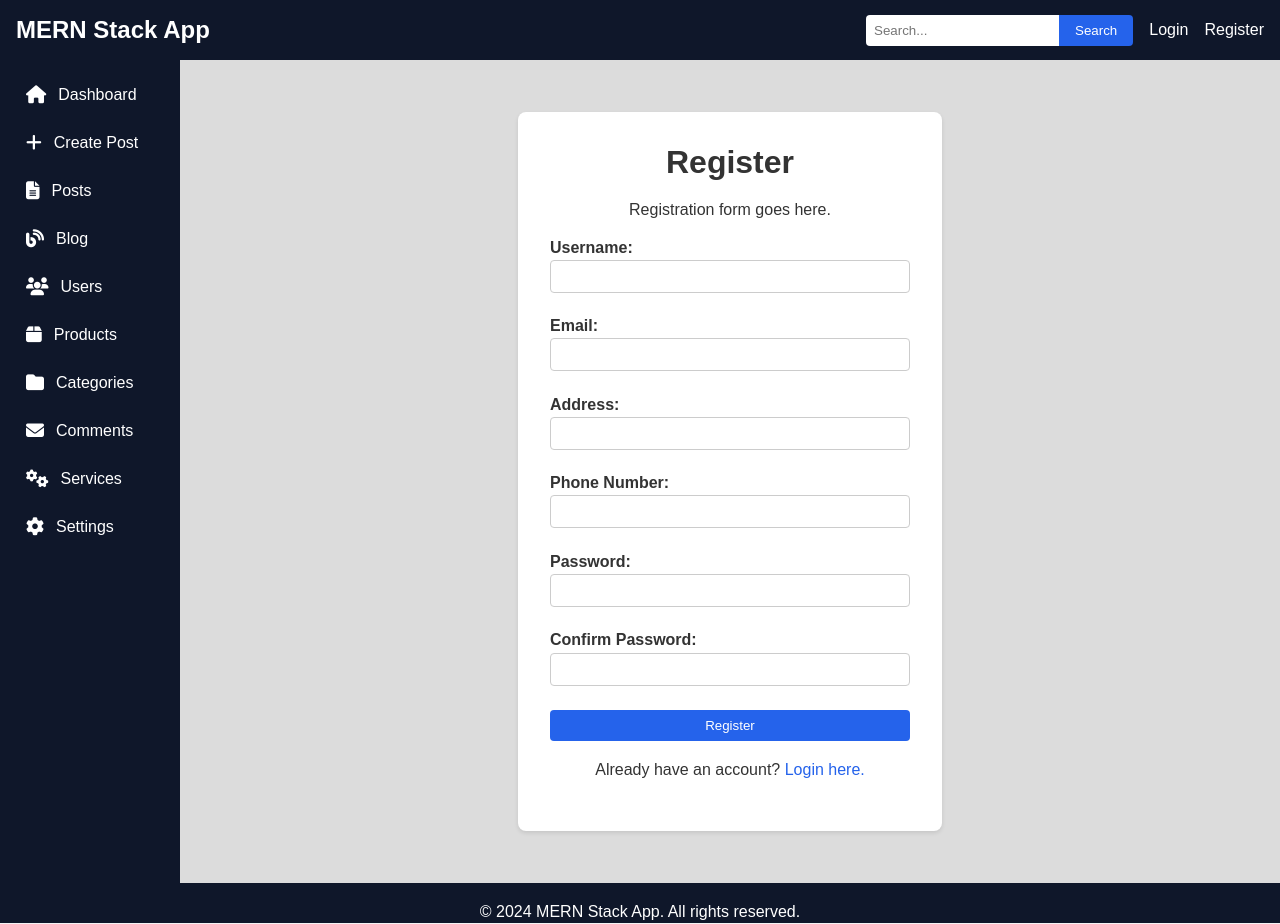
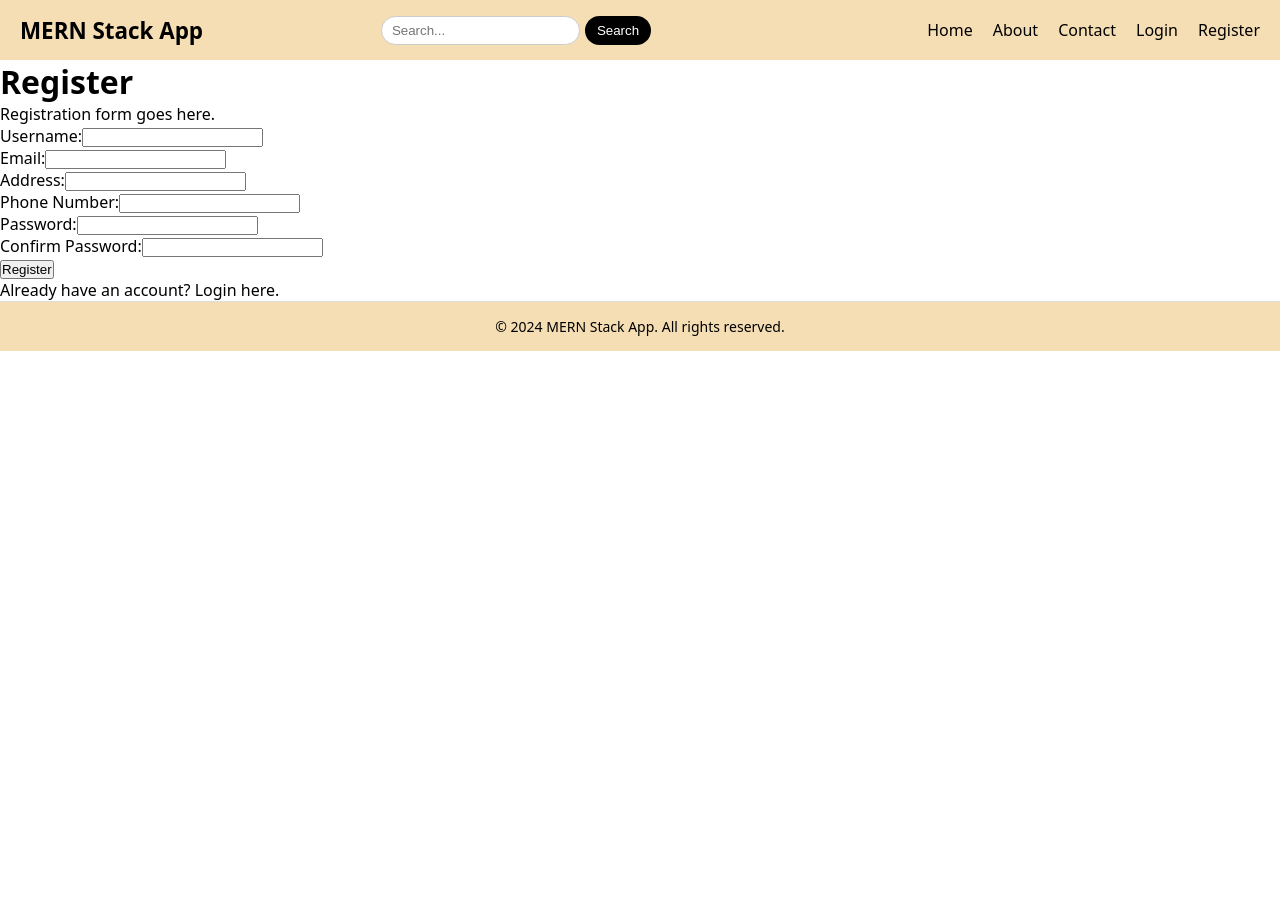
Before and after one commit to Ghulammurtazabajwa/MERN-Project, a React (Vite) app in the folder Frontend/: page /register in a window 1280 px wide. After the commit the page ends 800 px from the top, so only its background shows below. Built offline with nearby package versions, Linux system fonts and the light colour scheme.

Commit message:
Big change MERN blog project

```diff
--- a/Frontend/src/App.jsx
+++ b/Frontend/src/App.jsx
@@ -1,41 +1,61 @@
 import { Routes, Route } from "react-router";
-import { Layout } from "./components/layout/Layout";
+import { Navbar } from "./components/Navbar";
+import { Footer } from "./components/Footer";
+
+// Main Page
 import { Home } from "./pages/Home";
 import { About } from "./pages/About";
 import { Contact } from "./pages/Contact";
+
+// Auth Page
 import { Register } from "./pages/auth/Register";
 import { Login } from "./pages/auth/Login";
+import { ForgotPassword } from "./pages/auth/ForgotPassword";
+
+// Post Page
+import { PostCard } from "./components/PostCard";
+import { PostDetails } from "./pages/post/PostDetails";
+import { CreatePost } from "./pages/post/CreatePost";
+import { EditPost } from "./pages/post/EditPost";
+
+// Category Page
+import { CategoryList } from "./pages/category/CategoryList";
+import { CreateCategory } from "./pages/category/CreateCategory";
+import { EditCategory } from "./pages/category/EditCategory";
+
+// CSS Custom File
 import "./App.css";
-import { ForgotPassword } from "./pages/auth/ForgotPassword";
-import { Dashboard } from "./pages/admin/Dashboard";
-import { PostCard } from "./components/PostCard";
-import { PostDetails } from "./pages/PostDetails";
-import { CreatePost } from "./pages/CreatePost";
-import { EditPost } from "./pages/EditPost";
-import { CategoryList } from "./pages/CategoryList";
-import { CreateCategory } from "./pages/CreateCategory";
-import { EditCategory } from "./pages/EditCategory";
+
 function App() {
   return (
-    <Layout>
+    <>
+      <Navbar />
       <Routes>
-        <Route path="/posts" element={<Home />} />
+        <Route path="/" element={<Home />} />
         <Route path="/about" element={<About />} />
         <Route path="/contact" element={<Contact />} />
+
+        {/* Auth Page */}
         <Route path="/register" element={<Register />} />
         <Route path="/login" element={<Login />} />
         <Route path="/forgot-password" element={<ForgotPassword />} />
-        <Route path="/dashboard" element={<Dashboard />} />
+
+        {/* Post Page */}
         <Route path="/post-card" element={<PostCard />} />
         <Route path="/post/:slug" element={<PostDetails />} />
         <Route path="/create-post" element={<CreatePost />} />
         <Route path="/posts/:slug/edit" element={<EditPost />} />
+
+        {/* Category Page */}
         <Route path="/categories" element={<CategoryList />} />
         <Route path="/create-category" element={<CreateCategory />} />
         <Route path="/edit-category/:slug/edit" element={<EditCategory />} />
+
+        {/* Not Fount Page */}
         <Route path="*" element={<h1>404 Not Found</h1>} />
       </Routes>
-    </Layout>
+      <Footer />
+    </>
   );
 }
 
--- a/Frontend/src/components/Navbar.jsx
+++ b/Frontend/src/components/Navbar.jsx
@@ -2,7 +2,6 @@ import React, { useState } from "react";
 import { Link, NavLink } from "react-router";
 
 export const Navbar = () => {
-
   const [menuOpen, setMenuOpen] = useState(false);
 
   const toggleMenu = () => setMenuOpen(!menuOpen);
@@ -13,29 +12,42 @@ export const Navbar = () => {
       <Link className="navbar-logo" to="/">
         MERN Stack App
       </Link>
-
       <button className="menu-toggle" onClick={toggleMenu}>
         <i className={menuOpen ? "fas fa-times" : "fas fa-bars"}></i>
       </button>
-
+      <form className="search-box">
+        <input className="search-input" type="text" placeholder="Search..." />
+        <button className="search-btn" type="submit">Search</button>
+      </form>
       <nav className={`navbar-links ${menuOpen ? "active" : ""}`}>
-        <form className="navbar-search">
-          <input type="text" placeholder="Search..." />
-          <button type="submit">Search</button>
-        </form>
-
+        <NavLink to="/" onClick={closeMenu}>
+          Home
+        </NavLink>
+        <NavLink to="/about" onClick={closeMenu}>
+          About
+        </NavLink>
+        <NavLink to="/contact" onClick={closeMenu}>
+          Contact
+        </NavLink>
         {!localStorage.getItem("accessToken") ? (
           <>
-            <NavLink to="/login" onClick={closeMenu}>Login</NavLink>
-            <NavLink to="/register" onClick={closeMenu}>Register</NavLink>
+            <NavLink to="/login" onClick={closeMenu}>
+              Login
+            </NavLink>
+            <NavLink to="/register" onClick={closeMenu}>
+              Register
+            </NavLink>
           </>
         ) : (
           <>
-            <NavLink to="/profile" onClick={closeMenu}>Profile</NavLink>
-            <NavLink to="/logout" onClick={closeMenu}>Logout</NavLink>
+            <NavLink to="/profile" onClick={closeMenu}>
+              Profile
+            </NavLink>
+            <NavLink to="/logout" onClick={closeMenu}>
+              Logout
+            </NavLink>
           </>
         )}
-
       </nav>
     </header>
   );
--- a/Frontend/src/index.css
+++ b/Frontend/src/index.css
@@ -1,303 +1,131 @@
+:root {
+  --text-color: black;
+  --background-color: wheat;
+}
+
 * {
+  padding: 0;
   margin: 0;
-  padding: 0;
   box-sizing: border-box;
 }
+
 body {
-  font-family: Arial, sans-serif;
-  background-color: #f4f4f4;
-  color: #333;
+  font-family: system-ui, -apple-system, BlinkMacSystemFont, "Segoe UI", Roboto,
+    Oxygen, Ubuntu, Cantarell, "Open Sans", "Helvetica Neue", sans-serif;
   overflow-x: hidden;
 }
+
 a {
+  color: var(--text-color);
   text-decoration: none;
-  color: #333;
-}
-h1 {
-  margin-bottom: 1rem;
-}
-p {
-  margin-bottom: 1rem;
-  line-height: 1.6;
 }
 
 /* Navbar */
 .navbar {
-  background-color: #0f172a;
-  color: #fff;
-  padding: 1rem;
+  display: grid;
+  grid-template-columns: 1fr 2fr 2fr;
+  align-items: center;
+  padding: 0 20px;
+  height: 60px;
+  background: var(--background-color);
+}
+
+.navbar-logo {
+  font-size: 1.4rem;
+  font-weight: 700;
+}
+
+/* Search */
+.search-box {
   display: flex;
-  justify-content: space-between;
-  align-items: center;
-  position: sticky;
-  top: 0;
-  z-index: 1000;
+  justify-content: center;
+  gap: 5px;
 }
-.navbar-logo {
-  font-size: 1.5rem;
-  font-weight: bold;
-  color: #fff;
+
+.search-input {
+  padding: 6px 10px;
+  border-radius: 20px;
+  border: 1px solid #ccc;
 }
-.navbar-logo:hover {
-  text-decoration: underline;
+
+.search-btn {
+  padding: 6px 12px;
+  border: none;
+  border-radius: 20px;
+  background: black;
+  color: white;
+  cursor: pointer;
 }
+
+/* Links */
+.navbar-links {
+  display: flex;
+  justify-content: end;
+  gap: 20px;
+}
+
+.navbar-links a {
+  font-weight: 500;
+}
+
+/* Menu Button */
 .menu-toggle {
   display: none;
   background: none;
   border: none;
-  color: white;
-  font-size: 1.5rem;
-}
-.menu-toggle1 {
-  display: block;
-}
-.navbar-search {
-  display: flex;
-}
-.navbar-search input {
-  padding: 0.5rem;
-  border: none;
-  border-radius: 4px 0 0 4px;
-}
-.navbar-search button {
-  padding: 0.5rem 1rem;
-  border: none;
-  background-color: #2563eb;
-  color: #fff;
-  border-radius: 0 4px 4px 0;
-  cursor: pointer;
-}
-.navbar-search button:hover {
-  background-color: #1d4ed8;
-}
-.navbar-links {
-  display: flex;
-  gap: 1rem;
-  align-items: center;
-}
-.navbar-links a {
-  color: #fff;
-}
-.navbar-links a:hover {
-  text-decoration: underline;
-}
-
-/* Sidebar */
-.sidebar {
-  background-color: #0f172a;
-  color: white;
-  padding: 1rem;
-  transition: width 0.3s;
-}
-.sidebar-nav {
-  display: flex;
-  flex-direction: column;
-  gap: 10px;
-}
-.sidebar-link {
-  display: flex;
-  align-items: center;
-  gap: 12px;
-  padding: 10px;
-  color: white;
-  border-radius: 6px;
-}
-.sidebar-link:hover {
-  background: #1e293b;
-}
-.sidebar-link i {
-  font-size: 18px;
+  font-size: 20px;
 }
 
 /* Footer */
 .footer {
   width: 100%;
-  background-color: #0f172a;
-  color: #fff;
+  background-color: var(--background-color);
+  color: var(--text-color);
   text-align: center;
-  padding: 1rem;
+  padding: 15px 10px;
+  font-size: 14px;
+  border-top: 1px solid #ddd;
+  margin-top: auto;
 }
+
 .footer p {
   margin: 0;
 }
 
-main {
-  padding: 2rem;
-}
+/* Mobile Responsive */
 
-/* Form Register Login Forgot Password */
-.form {
-  width: 40%;
-  background: white;
-  padding: 2rem;
-  border-radius: 8px;
-  box-shadow: 0 2px 4px rgba(0, 0, 0, 0.1);
-  margin: 2rem auto;
-}
-
-.form form {
-  display: flex;
-  flex-direction: column;
-  gap: 0.2rem;
-}
-form label {
-  font-weight: bold;
-}
-form input {
-  padding: 0.5rem;
-  border: 1px solid #ccc;
-  border-radius: 4px;
-}
-form button,
-.social-login {
-  padding: 0.5rem 1rem;
-  border: none;
-  background-color: #2563eb;
-  color: #fff;
-  border-radius: 4px;
-  cursor: pointer;
-}
-
-.social-login {
-  margin-top: 1rem;
-  width: 100%;
-}
-
-form button:hover,
-.social-login:hover {
-  background-color: #1d4ed8;
-}
-
-.form a {
-  color: #2563eb;
-  text-align: center;
-  margin-top: 1rem;
-}
-
-.form a:hover {
-  text-decoration: underline;
-}
-.form h1 {
-  text-align: center;
-  margin-bottom: 1rem;
-}
-.form p {
-  margin-top: 1rem;
-  text-align: center;
-}
-
-/* Create Post Form */
-.create-post {
-  width: 60%;
-  background: white;
-  padding: 2rem;
-  border-radius: 8px;
-  box-shadow: 0 2px 4px rgba(0, 0, 0, 0.1);
-  margin: 2rem auto;
-}
-
-.create-post form {
-  display: flex;
-  flex-direction: column;
-  gap: 0.5rem;
-}
-.create-post form div {
-  display: flex;
-  flex-direction: column;
-
-  gap: 0.5rem;
-}
-.create-post form label {
-  font-weight: bold;
-}
-.create-post form input,
-.create-post form textarea {
-  padding: 0.5rem;
-  border: 1px solid #ccc;
-  border-radius: 4px;
-}
-.create-post form textarea {
-  resize: vertical;
-  min-height: 100px;
-}
-.create-post form select {
-  padding: 0.5rem;
-  border: 1px solid #ccc;
-  border-radius: 4px;
-}
-.create-post form button {
-  padding: 0.5rem 1rem;
-  border: none;
-  background-color: #2563eb;
-  color: #fff;
-  border-radius: 4px;
-  cursor: pointer;
-}
-.create-post form button:hover {
-  background-color: #1d4ed8;
-}
-.create-post h1 {
-  text-align: center;
-  margin-bottom: 1rem;
-}
-.create-post p {
-  margin-top: 1rem;
-  text-align: center;
-}
-
-
-/* Responsive Design */
 @media (max-width: 768px) {
   /* Navbar */
+  .navbar {
+    grid-template-columns: 1fr auto;
+  }
+
+  .search-box {
+    display: none;
+  }
+
   .menu-toggle {
     display: block;
   }
+
   .navbar-links {
-    display: none;
-    flex-direction: column;
-    gap: 0;
     position: absolute;
     top: 60px;
     right: 0;
-    width: 50%;
-    background-color: #0f172a;
-    padding: 1rem 0;
+    background: wheat;
+    flex-direction: column;
+    width: 200px;
+    padding: 20px;
+    display: none;
   }
-  .navbar-links a {
-    padding: 0.5rem 1rem;
-  }
-  .navbar-links a:hover {
-    background-color: #1d4ed8;
-  }
-  .navbar-links form {
-    width: 80%;
-    margin-bottom: 1rem;
-  }
-  .navbar-search input {
-    width: 80%;
-  }
-  .navbar-search button {
-    width: 40%;
-    padding: 0.5rem;
-  }
+
   .navbar-links.active {
     display: flex;
   }
 
-  /* Sidebar */
-  .sidebar {
-    width: 60px;
-    overflow: hidden;
-  }
-  .sidebar-link span {
-    display: none;
-  }
-  /* Form Register Login Forgot Password */
-  .form {
-    width: 100%;
-  }
-  /* Create Post Form */
-  .create-post {
-  width: 100%;
+  /* Footer */
+  .footer {
+    font-size: 13px;
+    padding: 12px 8px;
   }
 }
--- a/Frontend/src/main.jsx
+++ b/Frontend/src/main.jsx
@@ -1,13 +1,10 @@
-import { StrictMode } from "react";
 import { createRoot } from "react-dom/client";
 import { BrowserRouter } from "react-router";
+import App from "./App.jsx";
 import "./index.css";
-import App from "./App.jsx";
 
 createRoot(document.getElementById("root")).render(
   <BrowserRouter>
-    <StrictMode>
-      <App />
-    </StrictMode>
+    <App />
   </BrowserRouter>,
 );
--- a/Frontend/src/pages/Home.jsx
+++ b/Frontend/src/pages/Home.jsx
@@ -1,23 +1,8 @@
-import React, { useEffect, useState } from "react";
-import { getPosts } from "../api/postApi";
-import { PostCard } from "../components/PostCard";
-
 export const Home = () => {
-  const [posts, setPosts] = useState([]);
-
-  useEffect(() => {
-    const fetchPosts = async () => {
-      const data = await getPosts({ status: "published" });
-      setPosts(data.data);
-    };
-    fetchPosts();
-  }, []);
-
   return (
-    <div className="posts-grid">
-      {posts.map((post) => (
-        <PostCard key={post._id} post={post} />
-      ))}
+    <div>
+      <h1>Home Page</h1>
+      <p>This is the home page of the MERN stack application.</p>
     </div>
-  );
-};
+  )
+}
```
Also changed, not shown: Frontend/src/pages/category/CategoryList.jsx (renamed from Frontend/src/pages/CategoryList.jsx), Frontend/src/pages/category/CreateCategory.jsx (renamed from Frontend/src/pages/CreateCategory.jsx), Frontend/src/pages/category/EditCategory.jsx (renamed from Frontend/src/pages/EditCategory.jsx), Frontend/src/pages/post/CreatePost.jsx (renamed from Frontend/src/pages/CreatePost.jsx), Frontend/src/pages/post/EditPost.jsx (renamed from Frontend/src/pages/EditPost.jsx), Frontend/src/pages/post/PostDetails.jsx (renamed from Frontend/src/pages/PostDetails.jsx).
